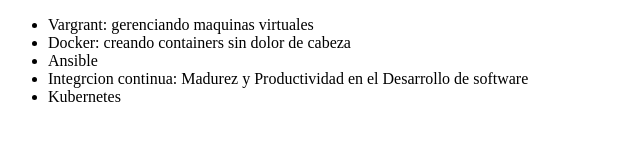
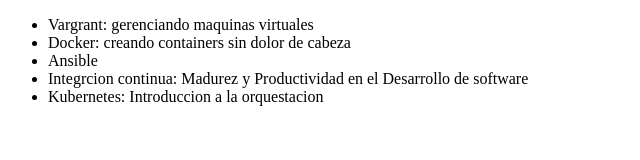
Before and after one commit to antonio1818/alura-git, a plain HTML site: page index.html in a window 1280 px wide. Shown: the whole page, without its empty margins (0-640 px from the left). Drawn offline with Linux system fonts and the light colour scheme.

Commit message:
Modificando el nombre del curso de kubernete

```diff
--- a/index.html
+++ b/index.html
@@ -12,7 +12,7 @@
         <li>Docker: creando containers sin dolor de cabeza</li>
         <li>Ansible</li>
         <li>Integrcion continua: Madurez y Productividad en el Desarrollo de software</li>
-        <li>Kubernetes</li>
+        <li>Kubernetes: Introduccion  a la orquestacion</li>
     </ul>
 
 </body>
```
